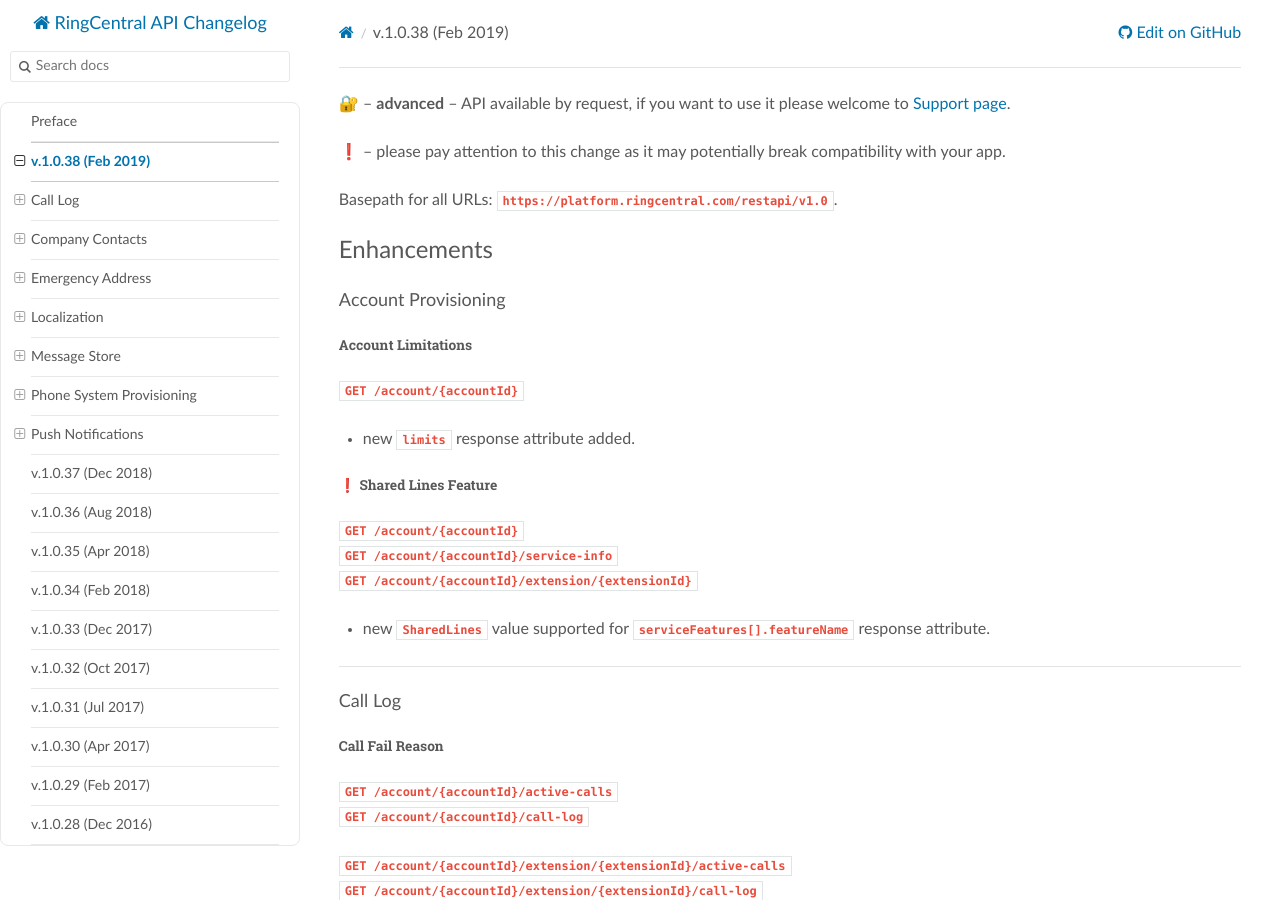
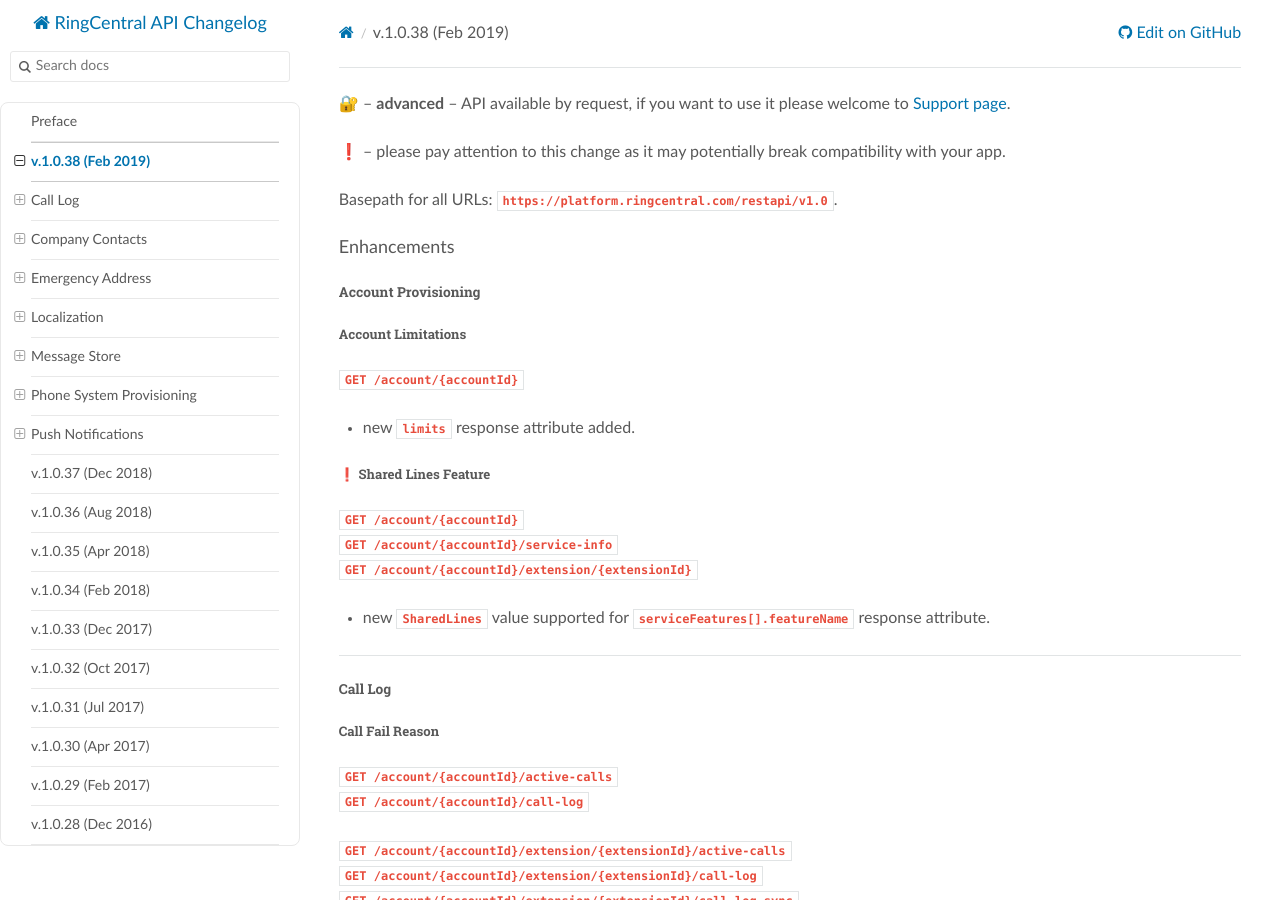
Before and after one commit to ringcentral/ringcentral-api-changelog, an MkDocs documentation site: the page built from docs/1_0_38.md, in a window 1280 px wide and 900 px high. Built offline with MkDocs 1.6.1, drawn with Linux system fonts in a browser that asks for light colours; nearby versions of some CDN libraries; old or Windows-style settings are respelled for this version of MkDocs.

Commit message:
Update 1_0_38.md

```diff
--- a/docs/1_0_38.md
+++ b/docs/1_0_38.md
@@ -4,17 +4,17 @@
 
 Basepath for all URLs: `https://platform.ringcentral.com/restapi/v1.0`.
 
-## Enhancements
+### Enhancements
 
-### Account Provisioning
+#### Account Provisioning
 
-#### Account Limitations
+##### Account Limitations
 
 `GET /account/{accountId}`
 
 * new `limits` response attribute added.
 
-#### &#x2757; Shared Lines Feature
+##### &#x2757; Shared Lines Feature
 
 `GET /account/{accountId}`
 `GET /account/{accountId}/service-info`
@@ -24,9 +24,9 @@ Basepath for all URLs: `https://platform.ringcentral.com/restapi/v1.0`.
 
 ---
 
-### Call Log
+#### Call Log
 
-#### Call Fail Reason
+##### Call Fail Reason
 
 `GET /account/{accountId}/active-calls`
 `GET /account/{accountId}/call-log`
@@ -37,7 +37,7 @@ Basepath for all URLs: `https://platform.ringcentral.com/restapi/v1.0`.
 
 * new `records[].reason` and `records[].legs[].reason` response attributes added.
 
-#### Deleted Call Log Records in ISync
+##### Deleted Call Log Records in ISync
 
 `GET /account/{accountId}/call-log-sync`
 `GET /account/{accountId}/extension/{extensionId}/call-log-sync`
@@ -47,9 +47,9 @@ Basepath for all URLs: `https://platform.ringcentral.com/restapi/v1.0`.
 
 ---
 
-### Company Contacts
+#### Company Contacts
 
-#### Extension Number Labels
+##### Extension Number Labels
 
 `POST /account/{accountId}/phone-number`
 `PUT /account/{accountId}/phone-number/{numberId}`
@@ -58,9 +58,9 @@ Basepath for all URLs: `https://platform.ringcentral.com/restapi/v1.0`.
 
 ---
 
-### Emergency Address
+#### Emergency Address
 
-#### Sync Status
+##### Sync Status
 
 `GET /account/{accountId}/device/{deviceId}`
 
@@ -69,9 +69,9 @@ Basepath for all URLs: `https://platform.ringcentral.com/restapi/v1.0`.
 
 ---
 
-### Localization
+#### Localization
 
-#### Region Names Translation
+##### Region Names Translation
 
 `GET /dictionary/country`
 `GET /dictionary/country/{countryId}`
@@ -102,9 +102,9 @@ Basepath for all URLs: `https://platform.ringcentral.com/restapi/v1.0`.
 
 ---
 
-### Message Store
+#### Message Store
 
-#### Bulk Message Operations Using  JSON
+##### Bulk Message Operations Using  JSON
 
 `GET /account/{accountId}/extension/{extensionId}/message-store/{messageIds}`
 `PUT /account/{accountId}/extension/{extensionId}/message-store/{messageIds}`
@@ -114,28 +114,28 @@ Basepath for all URLs: `https://platform.ringcentral.com/restapi/v1.0`.
 
 ---
 
-### Phone System Provisioning
+#### Phone System Provisioning
 
-#### Call Monitoring Groups Management
+##### Call Monitoring Groups Management
 
 `POST /restapi/v1.0/account/{accountId}/call-monitoring-groups/{groupId}/bulk-assign`
 
 * removing the members by specifying the extension with empty permission set supported.
 
-#### Outbound Call Prefix
+##### Outbound Call Prefix
 
 `GET /account/{accountId}`
 
 * new `outboundCallPrefix` response attribute added.
 
-#### &#x2757; Shared Line and Paging Only Groups Provisioning
+##### &#x2757; Shared Line and Paging Only Groups Provisioning
 
 &#x1F510; `POST /restapi/v1.0/account/{accountId}/paging-only-groups/{pagingOnlyGroupId}/bulk-assign`
 
 * app permission required changed to `EditAccounts`;
 * user permission required changed to `Groups`.
 
-#### Shared Lines on Personal Devices: Caller ID
+##### Shared Lines on Personal Devices: Caller ID
 
 `GET /account/{accountId}/extension/{extensionId}/caller-id`
 `PUT /account/{accountId}/extension/{extensionId}/caller-id`
@@ -150,9 +150,9 @@ Basepath for all URLs: `https://platform.ringcentral.com/restapi/v1.0`.
 
 ---
 
-### Push Notifications
+#### Push Notifications
 
-#### Sequence ID in Presence Notifications
+##### Sequence ID in Presence Notifications
 
 Subscription event filters affected:
 
@@ -162,16 +162,16 @@ Subscription event filters affected:
 
 ---
 
-## Bug Fixes
+### Bug Fixes
 
-### &#x2757; All APIs
+#### &#x2757; All APIs
 
 * HTTP Status Code for `errorCode: CMN-124` "Method is extension specific" changed from `404` to `400`.
 
 ---
 
-### Call Handling Rules
-#### &#x2757; Custom Answering Rules Creation Limitation for Specific Extension Types
+#### Call Handling Rules
+##### &#x2757; Custom Answering Rules Creation Limitation for Specific Extension Types
 
 `POST /account/{accountId}/extension/{extensionId}/answering-rule`
 
@@ -192,8 +192,8 @@ Subscription event filters affected:
 
 ---
 
-### SMS
-#### &#x2757; Incorrect Error Code when Sending International SMS from a Toll Free Number
+#### SMS
+##### &#x2757; Incorrect Error Code when Sending International SMS from a Toll Free Number
 
 `POST /account/{accountId}/extension/{extensionId}/sms`
 
@@ -201,9 +201,9 @@ Subscription event filters affected:
 
 ---
 
-### Push Notifications
+#### Push Notifications
 
-#### Fax & Voicemail Sender/Recipient Locations
+##### Fax & Voicemail Sender/Recipient Locations
 
 Subscription event filters affected:
 
@@ -212,18 +212,16 @@ Subscription event filters affected:
 
 * `to[].location` and `from.location` attribute added to push notification payload.
 
-#### Subscription Renewal
+##### Subscription Renewal
 
 `POST /account/{accountId}/subscription/{subscriptionId}/renew`
 
 * `expiresIn` is not changed to default value on subscription renewal.
 
-#### Voicemail Transcription Metadata
+##### Voicemail Transcription Metadata
 
 Subscription event filter affected:
 
 `/restapi/v1.0/account/{accountId}/extension/{extensionId}/voicemail`
 
 * `attachments` now contains transcription attachment metadata (`type: AudioTranscription`).
-
----
```
